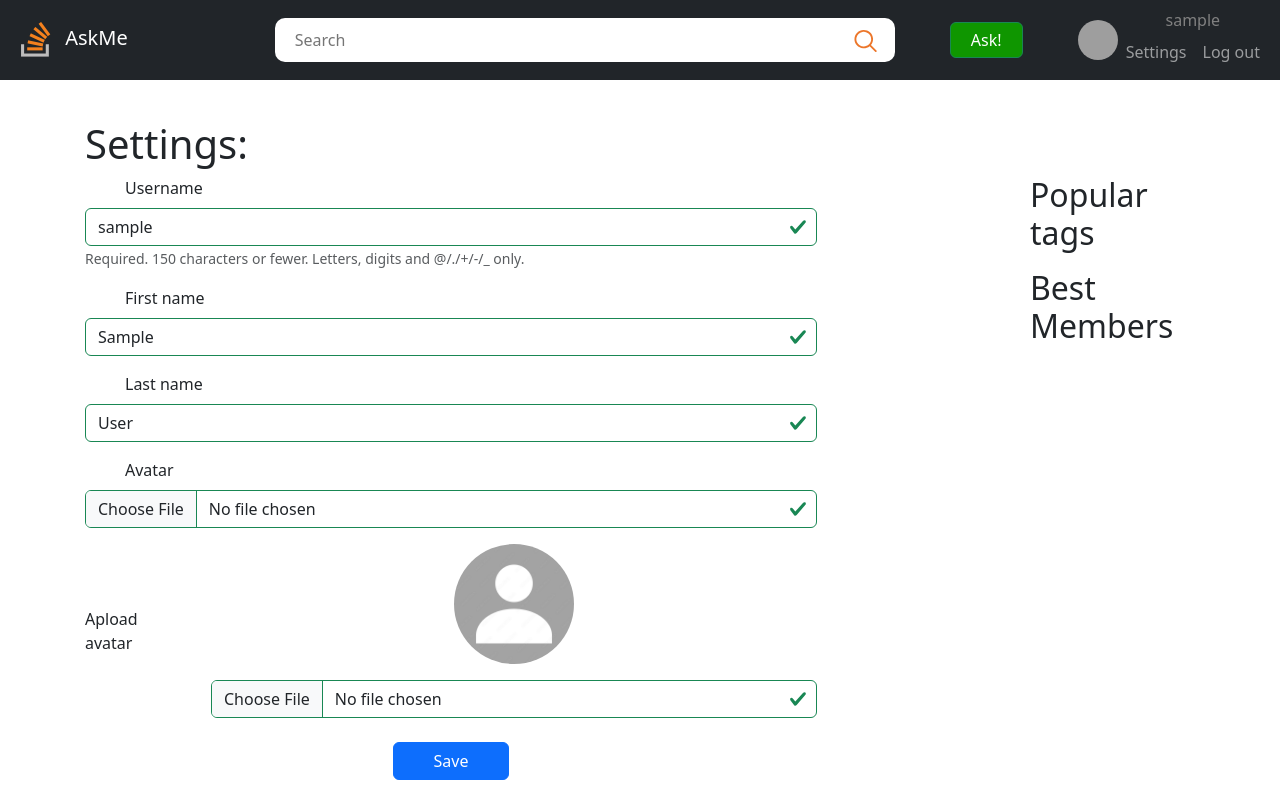
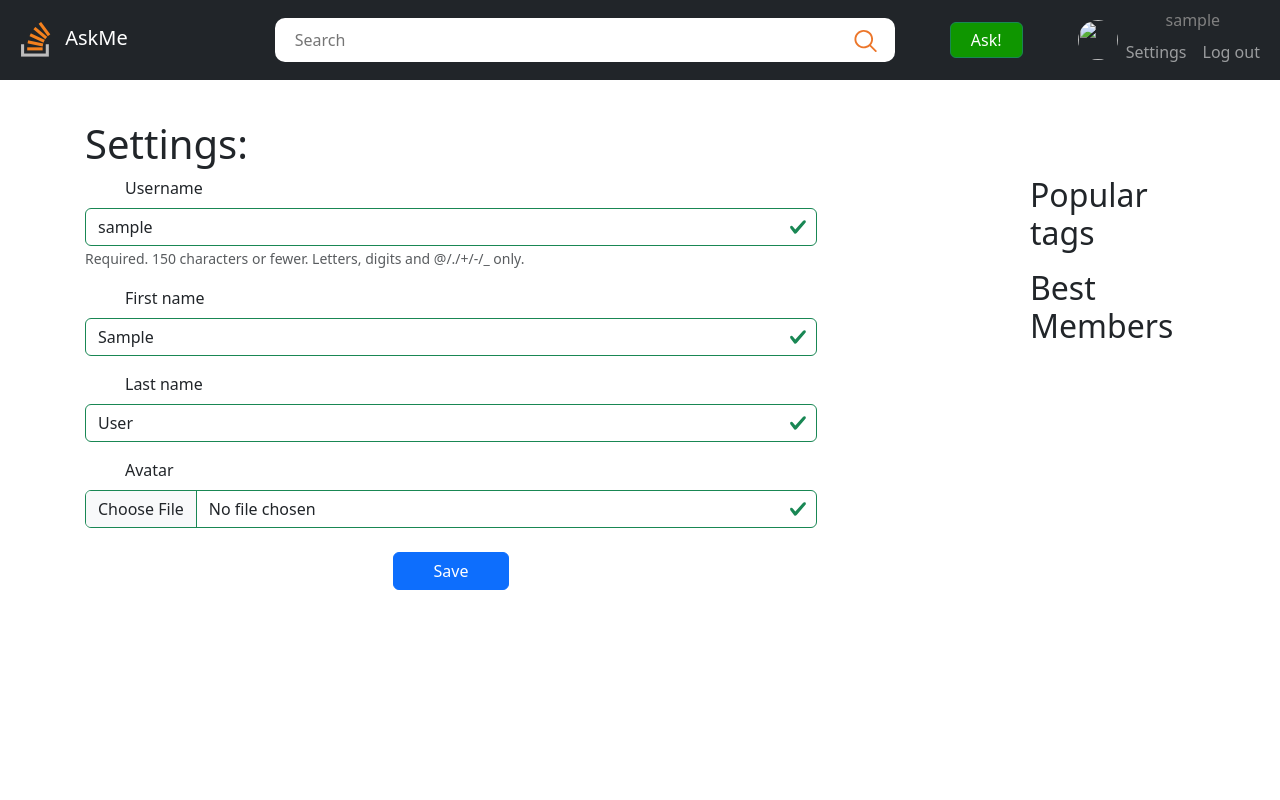
Before and after one commit to AleksandrOparin/WEB-Project, a Django app: page /settings in a window 1280 px wide. Run offline with Django 3.2, Linux system fonts and the light colour scheme; the visitor is signed in with stand-in values (Sample User, id 1); data that the repository does not hold is empty; some libraries are stand-ins or nearby versions; grey boxes are pictures that could not be loaded.

Commit message:
Fix forms and trying save avatars

```diff
--- a/app/forms.py
+++ b/app/forms.py
@@ -20,12 +20,13 @@ class LoginForm(forms.Form):
 
 
 class SignupForm(forms.ModelForm):
-    password = forms.CharField(min_length=8,widget=forms.PasswordInput)
+    password = forms.CharField(min_length=8,widget=forms.PasswordInput, required=True)
     password_repeat = forms.CharField(min_length=8, widget=forms.PasswordInput)
+    avatar = forms.ImageField(required=False)
 
     class Meta:
         model = User
-        fields = ['username', 'first_name', 'last_name', 'email', 'password']
+        fields = ['username', 'first_name', 'last_name', 'email', 'password', 'password_repeat', 'avatar']
 
     def clean(self):
         password_1 = self.cleaned_data['password']
@@ -46,6 +47,8 @@ class SignupForm(forms.ModelForm):
 
     def save(self):
         self.cleaned_data.pop('password_repeat')
+        print("cleaned_data")
+        print(cleaned_data)
 
         return User.objects.create_user(**self.cleaned_data)
 
--- a/app/models.py
+++ b/app/models.py
@@ -74,7 +74,7 @@ class TagManager(models.Manager):
 
 
 class Tag(models.Model):
-    name = models.CharField(max_length = 30)
+    name = models.CharField(max_length = 30, unique=True)
 
     objects = TagManager()
 
@@ -89,7 +89,7 @@ class ProfileManager(models.Manager):
 
 class Profile(models.Model):
     user = models.OneToOneField(User, on_delete=models.CASCADE, null=False)
-    avatar = models.ImageField(null = True, blank = True, default='/static/img/avatars/default-avatar-icon.jpg')
+    avatar = models.ImageField(null = True, blank = True, default='/static/img/default-avatar-icon.jpg')
 
     objects = ProfileManager()
 
--- a/app/views.py
+++ b/app/views.py
@@ -163,21 +163,21 @@ def signup(request):
     best_users = models.Profile.objects.top_profiles()
 
     if request.method == "GET":
-        user_form = forms.SignupForm()
+        sign_form = forms.SignupForm()
 
     if request.method == "POST":
-        user_form = forms.SignupForm(data = request.POST, files = request.FILES)
+        sign_form = forms.SignupForm(data = request.POST, files = request.FILES)
 
-        if user_form.is_valid():
-            name = user_form.cleaned_data['username']
-            password = user_form.cleaned_data['password']
+        if sign_form.is_valid():
+            name = sign_form.cleaned_data['username']
+            password = sign_form.cleaned_data['password']
 
             new_user = models.User.objects.create_user(username = name, password = password)
             new_user.save()
-            photo = user_form.files.get('avatar', False)
+            avatar = sign_form.files.get('avatar', False)
 
-            if photo:
-                new_profile = models.Profile(user = new_user, avatar = photo)
+            if avatar:
+                new_profile = models.Profile(user = new_user, avatar = avatar)
             else:
                 new_profile = models.Profile(user = new_user)
 
@@ -191,7 +191,7 @@ def signup(request):
     context = {
         'popular_tags': popular_tags,
         'best_users': best_users,
-        'form': user_form
+        'form': sign_form
     }
     return render(request, "signup.html", context)
 
@@ -231,7 +231,7 @@ def paginate(objects_list, request, items_per_page = 10):
 
 
 def add_tags_to_question(tags, question):
-    for tag_name in tags.split(','):
+    for tag_name in tags.split(', '):
         tag = models.Tag(name = tag_name)
         try:
             tag.save()
--- a/askme/settings.py
+++ b/askme/settings.py
@@ -133,3 +133,5 @@ STATIC_URL = '/static/'
 STATICFILES_DIRS = [
     BASE_DIR / "static",
 ]
+
+MEDIA_ROOT = BASE_DIR / 'static/uploads/'
--- a/templates/include/base.html
+++ b/templates/include/base.html
@@ -37,7 +37,7 @@
                         {% if request.user.is_authenticated %}
                             <!-- If auth -->
                             <div class="user-icon icon-medium">
-                                <img src="{% static request.user.profile.avatar.url %}" />
+                                <img src="{{ request.user.profile.avatar.url }}" />
                             </div>
                             <div class="user-info">
                                 <a href="{% url 'settings' %}" class="user-name no-underline">{{ request.user.username }}</a>
--- a/templates/settings.html
+++ b/templates/settings.html
@@ -21,21 +21,6 @@
     {% csrf_token %}
     {% bootstrap_form form layout="horizontal" %}
 
-    <!-- Avatar -->
-    <div class="row mb-3">
-        <label class="col-sm-2 col-form-label d-flex align-items-center">Apload avatar</label>
-        <div class="col-sm-10">
-            <div class="user-icon icon-extra-large">
-                {% if user_info.avatar %}
-                    <img src="{% static user_info.avatar %}">
-                {% else %}
-                    <img src="{% static 'img/default-avatar-icon.jpg' %}">
-                {% endif %}
-            </div>
-            <input type="file" class="form-control mt-3" id="avatar">
-        </div>
-    </div>
-
     <!-- Save -->
     <div class="row g-2 align-items-baseline mt-3">
         <div class="col-5"></div>
```
Also changed, not shown: templates/signup.html (+1 -13 lines), app/migrations/0002_alter_tag_name.py (added), app/migrations/0003_alter_profile_avatar.py (added), static/uploads/test-avatar-2.jpg (added), static/uploads/test-avatar-3.jpg (added).
